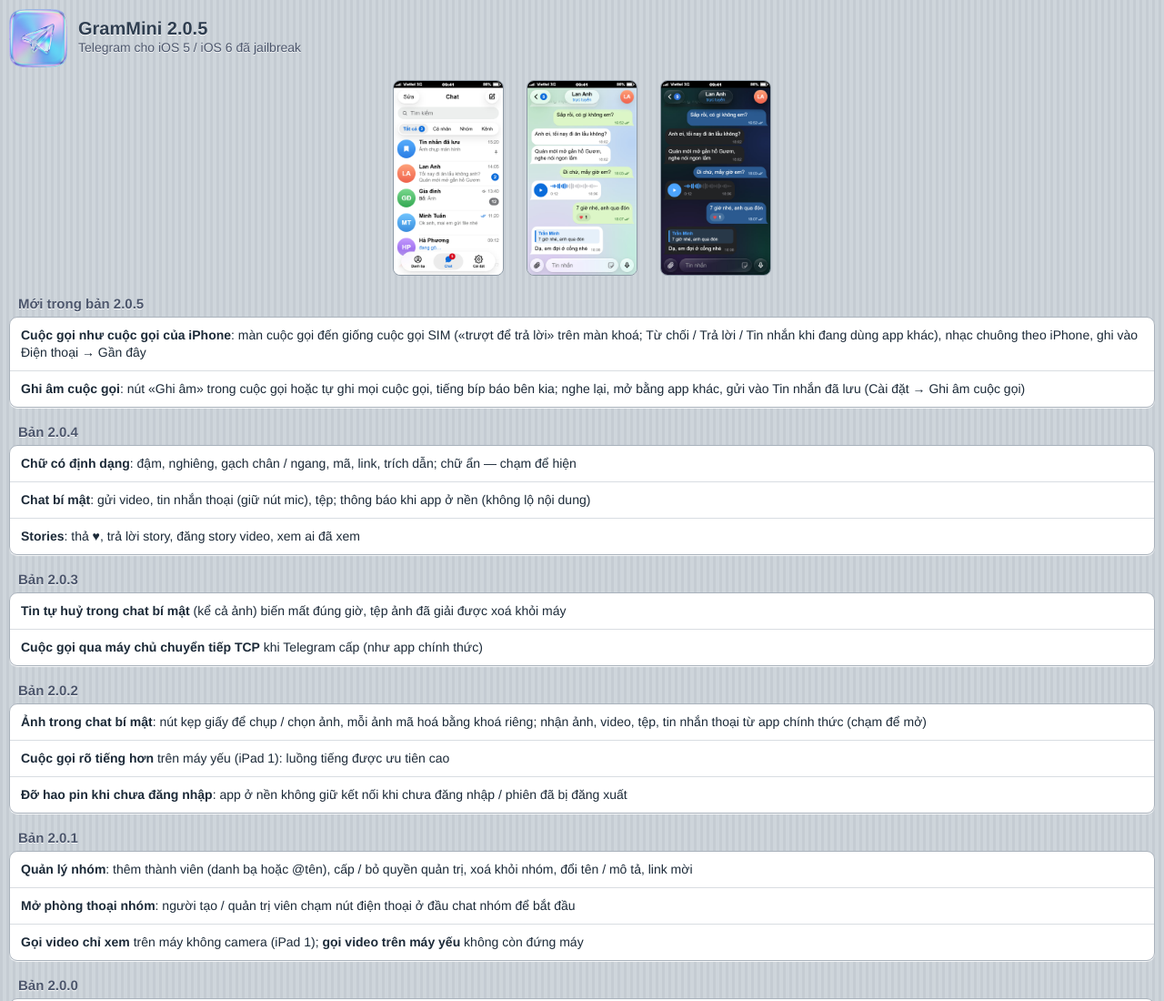
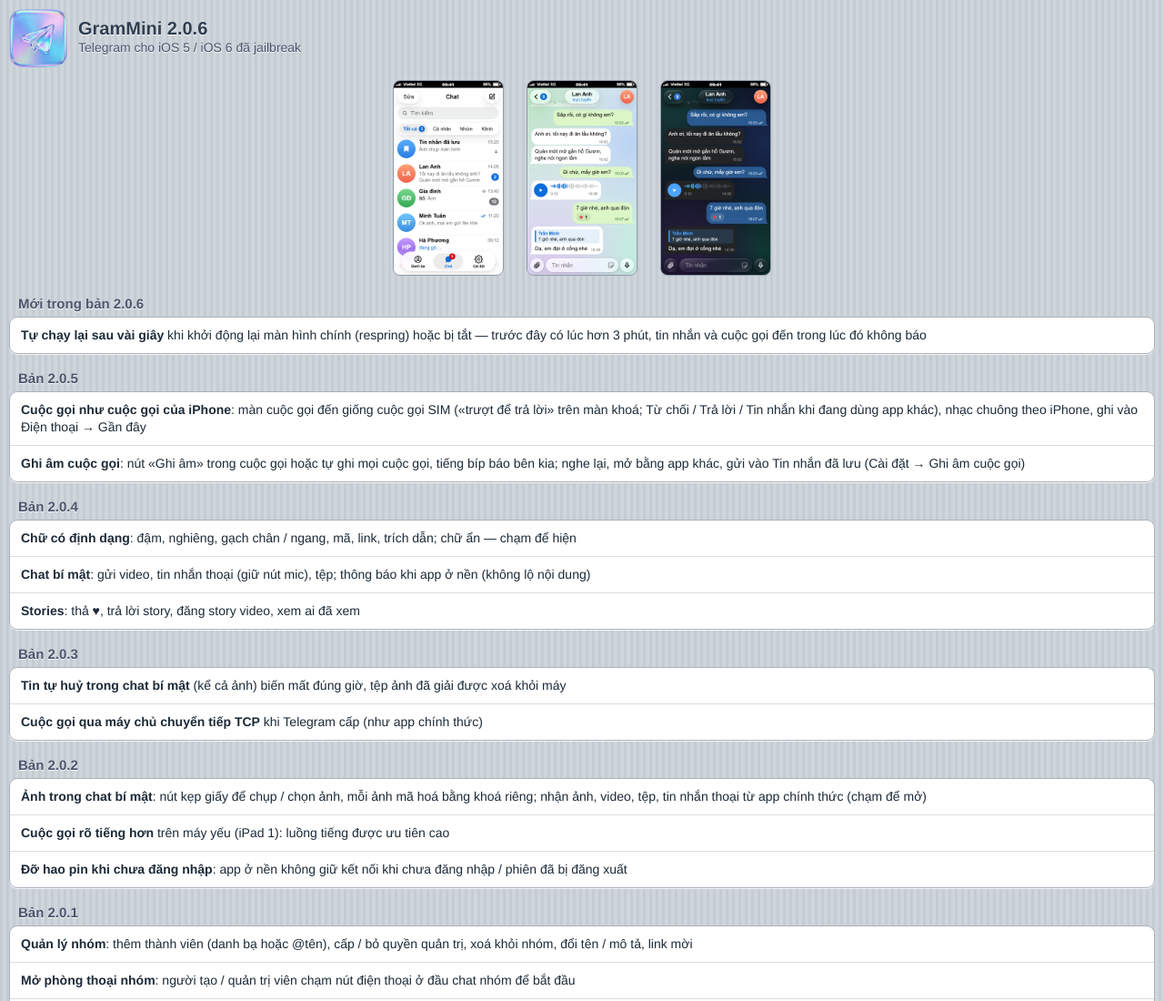
Before and after one commit to itovn/GramMini, a plain HTML site: page cydia/depiction.html in a window 1280 px wide. Shown: the top 1100 px of the page at 91% size. Drawn offline with Linux system fonts and the light colour scheme.

Commit message:
GramMini 2.0.6: nguồn Cydia (2.0.4 / 2.0.5 / 2.0.6, ký GPG), trang mô tả + giới thiệu — tự chạy lại sau respring
Co-Authored-By: Claude Opus 5.5 <noreply@anthropic.com>

```diff
--- a/cydia/depiction.html
+++ b/cydia/depiction.html
@@ -28,7 +28,7 @@ h2 { margin: 18px 10px 6px; font-size: 15px; color: #4c566c; text-shadow: 0 1px
 <body>
 <div class="head">
   <img src="CydiaIcon.png" alt="">
-  <b>GramMini 2.0.5</b>
+  <b>GramMini 2.0.6</b>
   <span>Telegram cho iOS 5 / iOS 6 đã jailbreak</span>
 </div>
 
@@ -36,7 +36,12 @@ h2 { margin: 18px 10px 6px; font-size: 15px; color: #4c566c; text-shadow: 0 1px
   <img src="../img/shot-list.jpg" alt=""><img src="../img/shot-chat.jpg" alt=""><img src="../img/shot-dark.jpg" alt="">
 </div>
 
-<h2>Mới trong bản 2.0.5</h2>
+<h2>Mới trong bản 2.0.6</h2>
+<div class="group">
+  <div class="row"><b>Tự chạy lại sau vài giây</b> khi khởi động lại màn hình chính (respring) hoặc bị tắt — trước đây có lúc hơn 3 phút, tin nhắn và cuộc gọi đến trong lúc đó không báo</div>
+</div>
+
+<h2>Bản 2.0.5</h2>
 <div class="group">
   <div class="row"><b>Cuộc gọi như cuộc gọi của iPhone</b>: màn cuộc gọi đến giống cuộc gọi SIM («trượt để trả lời» trên màn khoá; Từ chối / Trả lời / Tin nhắn khi đang dùng app khác), nhạc chuông theo iPhone, ghi vào Điện thoại → Gần đây</div>
   <div class="row"><b>Ghi âm cuộc gọi</b>: nút «Ghi âm» trong cuộc gọi hoặc tự ghi mọi cuộc gọi, tiếng bíp báo bên kia; nghe lại, mở bằng app khác, gửi vào Tin nhắn đã lưu (Cài đặt → Ghi âm cuộc gọi)</div>
```
Also changed, not shown: index.html (+1 -1 lines), 8 other files.
